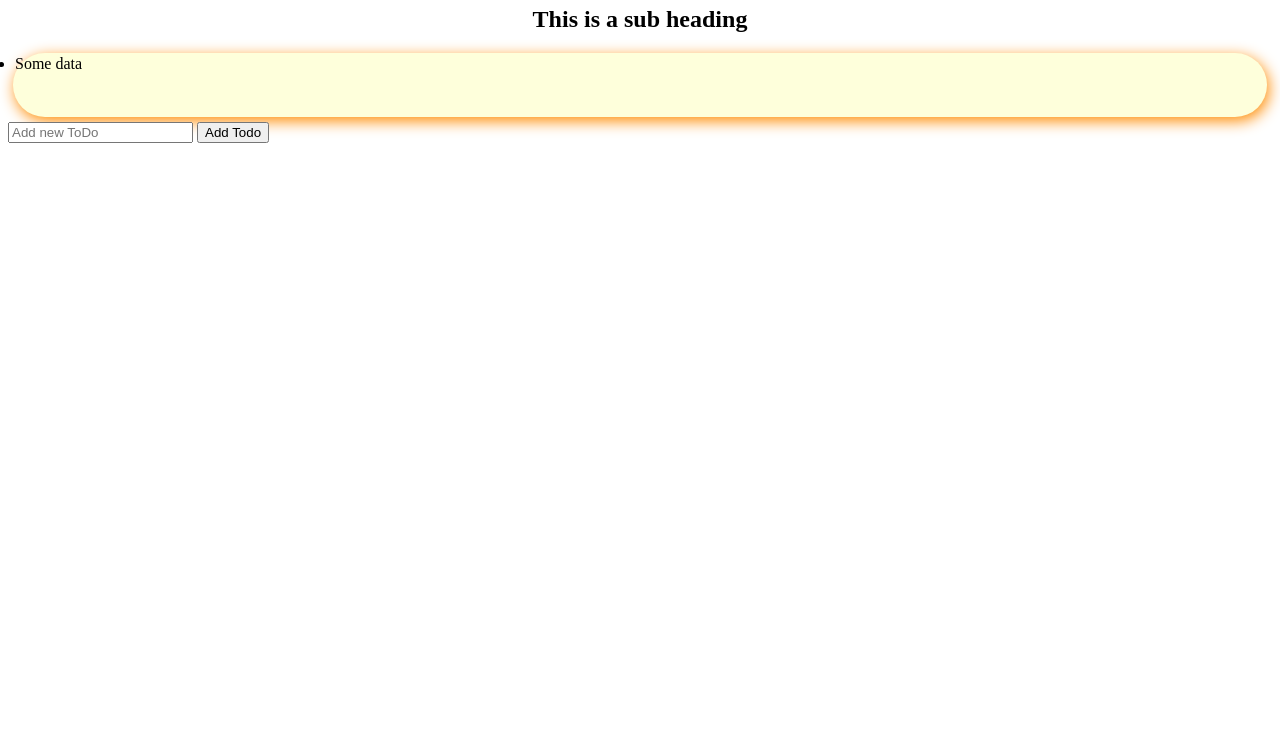
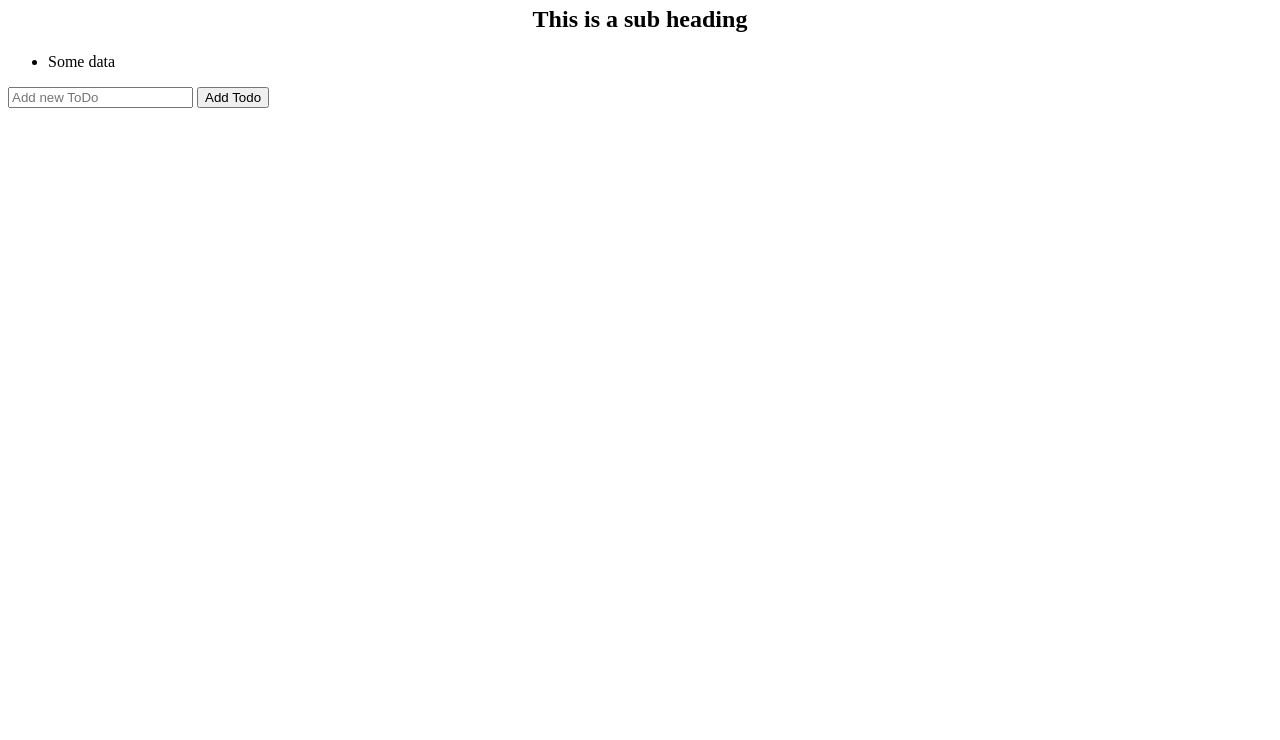
Before and after one commit to amansharma4/Todo, a website: page src/html/index.html in a window 1280 px wide. Shown: the part 60-800 px from the top of the page. Drawn offline with Linux system fonts and the light colour scheme; files that its build step writes are made by us from their sources; no server answers.

Commit message:
Update index.html

```diff
--- a/src/html/index.html
+++ b/src/html/index.html
@@ -1,13 +1,13 @@
-<!-- <style>
+<style>
     .todo-checked {
         text-decoration: line-through;
     }
     .h1{
         text-align: center;
     }
-</style> -->
-    <link href="style.css" rel="stylesheet" type="text/css">
-
+</style>
+<!--     <link href="style.css" rel="stylesheet" type="text/css">
+ -->
 
 <h1 style="text-align:center" >ToDo List</h1>
 <h2 style="text-align:center" id="title">This is a sub heading</h2>
```
